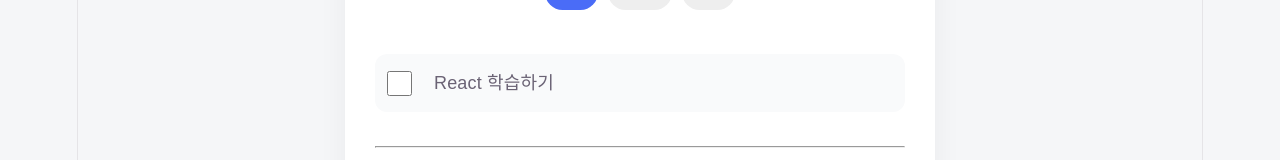
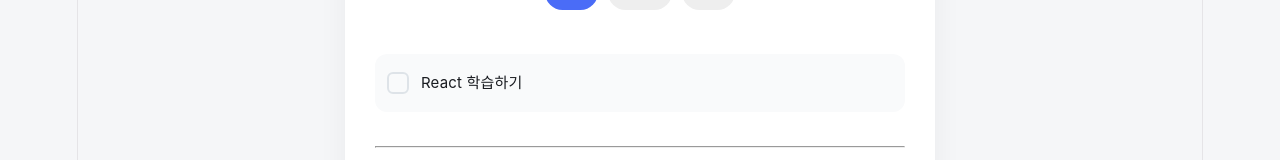
Before and after one commit to hyeongu01/react-todo-app, a React (Vite) app: page / in a window 1280 px wide. Shown: the part 199-359 px from the top of the page. Built offline with nearby package versions, Linux system fonts and the light colour scheme.

Commit message:
feat: 체크박스 디자인 변경

```diff
--- a/src/App.css
+++ b/src/App.css
@@ -16,7 +16,7 @@
   display: flex;
   justify-content: center;
   align-items: center;
-  height: 100vh;
+  min-height: 100vh;
 }
 
 /* 카드 */
--- a/src/components/TodoItem.module.css
+++ b/src/components/TodoItem.module.css
@@ -15,12 +15,55 @@
   text-align: left;
   flex: 1;
   width: 100%;
+
+  color: var(--text-primary, #1a1c21);
+  font-family: Inter;
+  font-size: 15px;
+  font-style: normal;
+  font-weight: 400;
+  line-height: 22px; /* 146.667% */
+}
+
+.title_done {
+  text-align: left;
+  flex: 1;
+  width: 100%;
+
+  color: var(--text-completed, #99a1ab);
+  font-family: Inter;
+  font-size: 15px;
+  font-style: normal;
+  font-weight: 400;
+  line-height: 22px; /* 146.667% */
+  text-decoration-line: line-through;
 }
 
 .checkbox {
-  width: 25px;
-  height: 25px;
+  width: 22px;
+  height: 22px;
   cursor: pointer;
+  border-radius: 6px;
+  border: 2px solid var(--border-default, #dee3e8);
+}
+
+.checkbox_done {
+  display: flex;
+  width: 22px;
+  height: 22px;
+  cursor: pointer;
+  justify-content: center;
+  align-items: center;
+
+  border-radius: 6px;
+  background: var(--accent-primary, #4078f5);
+
+  color: var(--text-on-accent, #fff);
+  font-family: Inter;
+  font-size: 14px;
+  font-style: normal;
+  font-weight: 400;
+  line-height: normal;
+  user-select: none;
 }
 
 .actions {
--- a/src/components/TodoItem.tsx
+++ b/src/components/TodoItem.tsx
@@ -10,13 +10,13 @@
 
   return (
     <div className={styles.card}>
-      <input
-        className={styles.checkbox}
-        type={'checkbox'}
-        checked={isDone}
-        onChange={() => toggleTodo(id)}
-      />
-      <span className={styles.title}>{title}</span>
+      <div
+        className={isDone ? styles.checkbox_done : styles.checkbox}
+        onClick={() => toggleTodo(id)}
+      >
+        {isDone ? '✓' : ''}
+      </div>
+      <span className={isDone ? styles.title_done : styles.title}>{title}</span>
 
       <div className={styles.actions}>
         <button className={styles.edit}>✎</button>
```
